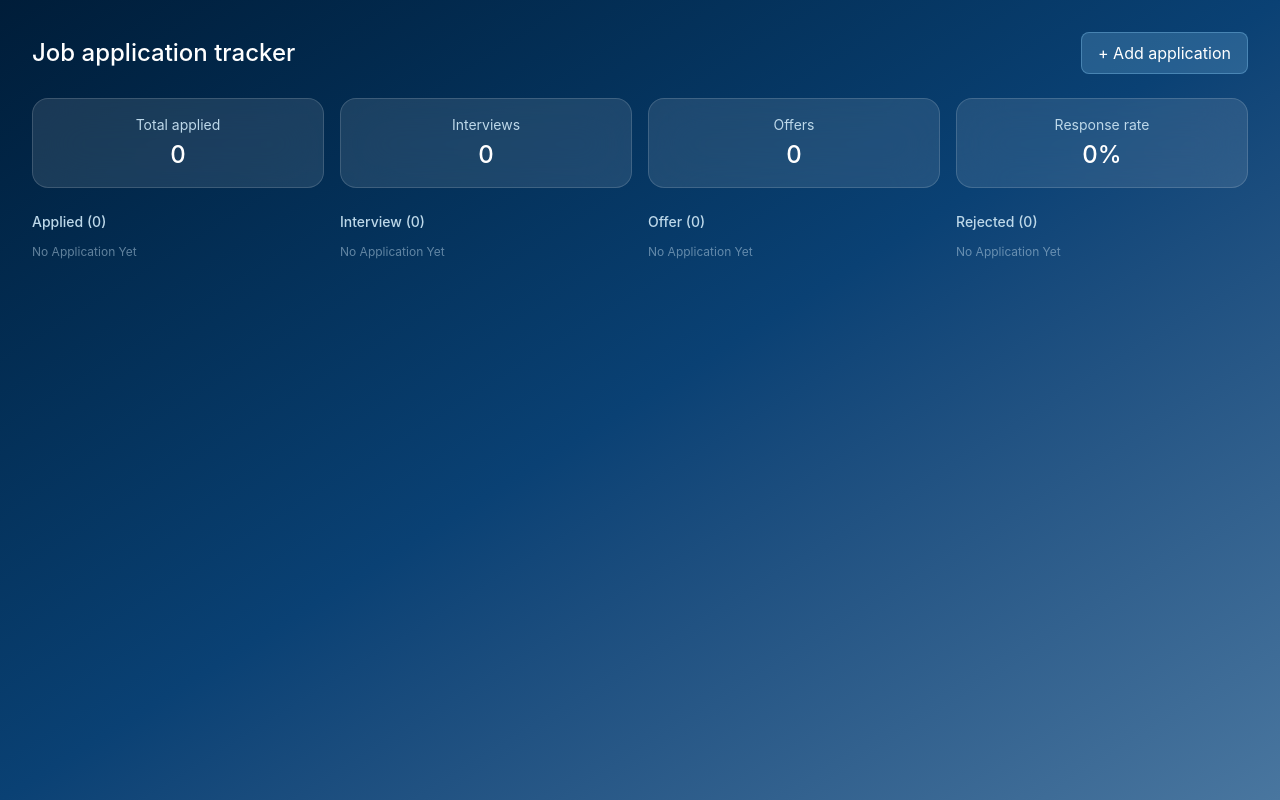
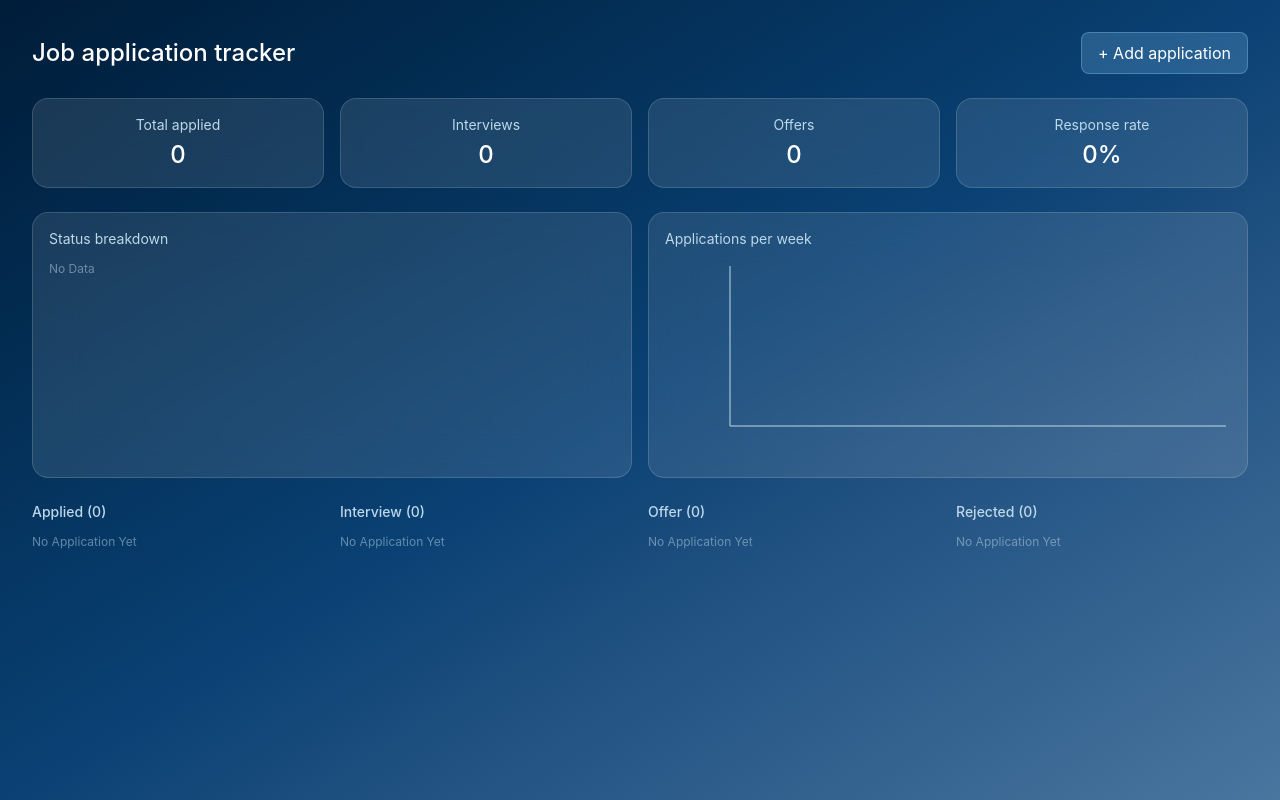
Before and after one commit to YasmeenShk/JobTracker-Dashboard, a React (Vite) app: page / in a window 1280 px wide. Built offline with nearby package versions, Linux system fonts and the light colour scheme.

Commit message:
Charts.jsx

```diff
--- a/package.json
+++ b/package.json
@@ -12,7 +12,8 @@
   "dependencies": {
     "@tailwindcss/vite": "^4.3.2",
     "react": "^19.2.7",
-    "react-dom": "^19.2.7"
+    "react-dom": "^19.2.7",
+    "recharts": "^3.9.2"
   },
   "devDependencies": {
     "@types/react": "^19.2.17",
--- a/src/App.jsx
+++ b/src/App.jsx
@@ -1,8 +1,9 @@
-import { useState , useEffect } from 'react'
+import { useState, useEffect } from 'react'
 import ApplicationForm from "./Components/ApplicationForm";
 import ApplicationCard from './Components/ApplicationCard';
 import StatsPanel from "./Components/StatsPanel";
 import StatusBoard from './Components/StatusBoard';
+import Charts from "./Components/Charts";
 
 function App() {
   const [application, setapplication] = useState(() => { //local storage return data if available / empty array
@@ -33,7 +34,7 @@ function App() {
         <h1 className="text-white text-2xl font-medium">Job application tracker</h1>
         <button
           onClick={() => setshowForm(true)}
-          className="bg-navy-200/25 border border-navy-200/40 text-white rounded-lg px-4 py-2"
+          className="bg-navy-200/25 border border-navy-200/40 text-white rounded-lg px-4 py-2 transition-all duration-200 hover:bg-navy-200/40 hover:border-navy-200/60 hover:scale-105"
         >
           + Add application
         </button>
@@ -45,21 +46,9 @@ function App() {
         </div>
       )}
 
-       <StatsPanel application={application} />
-       <StatusBoard application={application} onDelete={onDelete}  />
-
-      {/* application card */}
-      {/* <div className="grid grid-cols-1 md:grid-cols-3 gap-4">
-        {application.map((app) => (
-          <ApplicationCard
-            key={app.id}
-            application={app}
-            onDelete={onDelete}
-          />
-        ))}
-      </div> */}
-
-
+      <StatsPanel application={application} />
+      <Charts application={application} />
+      <StatusBoard application={application} onDelete={onDelete} />
 
     </div>
   )
--- a/src/Components/ApplicationCard.jsx
+++ b/src/Components/ApplicationCard.jsx
@@ -8,9 +8,9 @@ export default function ApplicationCard({ application, onDelete }) {
     };
 
     return (
-        <div className="bg-white/10 backdrop-blur-xl border border-white/15 rounded-2xl p-4 relative min-h-45">
+        <div className="bg-white/10 backdrop-blur-xl border border-white/15 rounded-2xl p-4 relative min-h-45 transition-all duration-200 hover:bg-white/15 hover:border-white/25 hover:-translate-y-1 hover:shadow-lg hover:shadow-navy-900/50">
             <button onClick={() => onDelete(application.id)}
-                className="text-navy-100 hover:text-white text-sm absolute top-3 right-3">✕</button>
+                className="absolute top-3 right-3 text-navy-100 hover:text-red-400 hover:scale-110 transition-all duration-150 text-sm">✕</button>
 
             <h3 className="text-white font-medium">{application.company}</h3>
 
--- a/src/Components/ApplicationForm.jsx
+++ b/src/Components/ApplicationForm.jsx
@@ -48,7 +48,7 @@ export default function ApplicationForm({ onAdd, onClose }) {
                         placeholder="e.g. Zomato"
                         value={formData.company}
                         onChange={handleChange}
-                        className="w-full bg-white/10 border border-white/15 text-white placeholder-navy-100/60 rounded-lg px-3 py-2 focus:outline-none focus:border-navy-200"
+                        className="w-full bg-white/10 border border-white/15 text-white placeholder-navy-100/60 rounded-lg px-3 py-2 transition-all duration-200 hover:border-white/25 focus:outline-none focus:border-navy-200 focus:bg-white/15"
                     />
                 </div>
 
@@ -111,12 +111,12 @@ export default function ApplicationForm({ onAdd, onClose }) {
                 <div className="flex  gap-2 mt-3">
                     <button onClick={onClose}
                         type="button"
-                        className="flex-1 bg-white/10 border border-white/15 text-white rounded-lg py-2 hover:bg-white/15 transition">
+                        className="flex-1 bg-white/10 border border-white/15 text-white rounded-lg py-2 transition-all duration-200 hover:bg-white/20">
                         Cancel</button>
 
 
                     <button type="submit"
-                        className="flex-1 bg-navy-200/25 border border-navy-200/40 text-white rounded-lg py-2 hover:bg-navy-200/35 transition">
+                        className="flex-1 bg-navy-200/25 border border-navy-200/40 text-white rounded-lg py-2 transition-all duration-200 hover:bg-navy-200/40 hover:scale-[1.02]">
                         Add Application</button>
                 </div>
             </form>
--- /dev/null
+++ b/src/Components/Charts.jsx
@@ -0,0 +1,83 @@
+import { PieChart, Pie, Cell, BarChart, Bar, XAxis, YAxis, ResponsiveContainer, Tooltip } from "recharts";
+
+function Charts({ application }) {
+    // Status ke hisaab se count nikalna
+    const statusCounts = {
+        applied: application.filter(app => app.status === "applied").length,
+        interview: application.filter(app => app.status === "interview").length,
+        offer: application.filter(app => app.status === "offer").length,
+        rejected: application.filter(app => app.status === "rejected").length,
+    };
+
+    const pieData = [
+        { name: "Applied", value: statusCounts.applied, color: "#49769F" },
+        { name: "Interview", value: statusCounts.interview, color: "#BA7517" },
+        { name: "Offer", value: statusCounts.offer, color: "#0F6E56" },
+        { name: "Rejected", value: statusCounts.rejected, color: "#9F3A4A" },
+    ].filter(item => item.value > 0); // khaali status hide kar do chart se
+
+    // Week-wise grouping (dateApplied field se)
+    const weekData = getWeeklyData(application);
+
+    return (
+        <div className="grid grid-cols-1 md:grid-cols-2 gap-4 mb-6">
+
+            {/* pie chart */}
+            <div className="bg-white/10 backdrop-blur-xl border border-white/15 rounded-2xl p-4">
+                <p className="text-navy-100 text-sm mb-3">Status breakdown</p>
+                {pieData.length === 0 ? (
+                    <p className="text-navy-100/50 text-xs">No Data</p>
+                ) : (
+                    <ResponsiveContainer width="100%" height={200}>
+                        <PieChart>
+                            <Pie
+                                data={pieData}
+                                dataKey="value"
+                                nameKey="name"
+                                innerRadius={50}
+                                outerRadius={80}
+                                paddingAngle={2}
+                            >
+                                {pieData.map((entry, index) => (
+                                    <Cell key={index} fill={entry.color} />
+                                ))}
+                            </Pie>
+                            <Tooltip />
+                        </PieChart>
+                    </ResponsiveContainer>
+                )}
+            </div>
+
+            {/* Bar chart */}
+            <div className="bg-white/10 backdrop-blur-xl border border-white/15 rounded-2xl p-4">
+                <p className="text-navy-100 text-sm mb-3">Applications per week</p>
+                <ResponsiveContainer width="100%" height={200}>
+                    <BarChart data={weekData}>
+                        <XAxis dataKey="week" stroke="#BDD8E9" fontSize={12} />
+                        <YAxis stroke="#BDD8E9" fontSize={12} allowDecimals={false} />
+                        <Tooltip />
+                        <Bar dataKey="count" fill="#7BBDE8" radius={[4, 4, 0, 0]} />
+                    </BarChart>
+                </ResponsiveContainer>
+            </div>
+
+        </div>
+    );
+}
+
+// Helper function - dates ko week-wise group karta hai
+function getWeeklyData(application) {
+    const weeks = {};
+
+    application.forEach((app) => {
+        if (!app.dateApplied) return; //if no date return
+        const date = new Date(app.dateApplied);
+        const weekNum = Math.ceil(date.getDate() / 7); //mothnly dates into week
+        const key = `Week ${weekNum}`;
+        weeks[key] = (weeks[key] || 0) + 1;
+    });
+
+    return Object.entries(weeks).map(([week, count]) => ({ week, count })); //object to array
+}
+
+export default Charts;
--- a/src/Components/StatsPanel.jsx
+++ b/src/Components/StatsPanel.jsx
@@ -13,7 +13,7 @@ export default function StatsPanel({ application }) {
         { label: "Total applied", value: total },
         { label: "Interviews", value: interviews },
         { label: "Offers", value: offers },
-        { label: "Response rate", value: `${responseRate}%`},
+        { label: "Response rate", value: `${responseRate}%` },
     ]
 
     return (
```
Also changed, not shown: src/Components/StatusBoard.jsx (line endings or trailing spaces), 1 other file (tests, documents, lock files or other folders).
